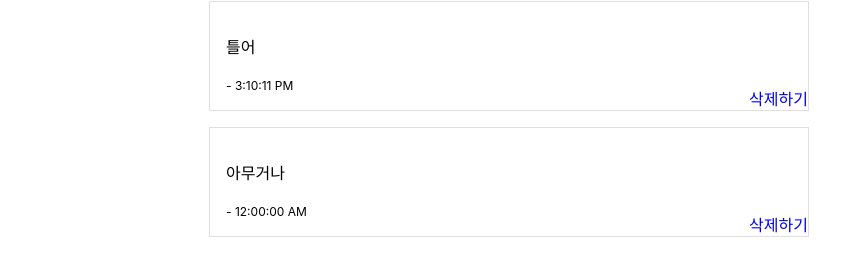
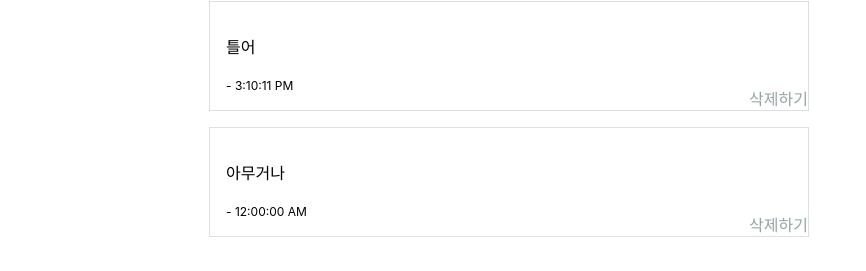
Before and after one commit to SinChaNo/git2021-working, a React (Create React App) app in the folder 4-react/myworkspace/: page /Feed in a window 1280 px wide. Shown: the part 269-540 px from the top of the page, without its empty margins (231-1097 px from the left). Built offline with nearby package versions, Linux system fonts and the light colour scheme.

Commit message:
2021.08.24(fix remove btn add link-secondary)

```diff
--- a/4-react/myworkspace/src/components/Feed.tsx
+++ b/4-react/myworkspace/src/components/Feed.tsx
@@ -178,7 +178,7 @@ const Feed = () => {
                   </span>
                   <a
                     href="#!"
-                    className="position-absolute bottom-0 end-0" style={{textDecoration: "none"}}
+                    className="link-secondary fs-6 text-nowrap position-absolute bottom-0 end-0" style={{textDecoration: "none"}}
                     onClick = { () => {
                       del(item.id);
                     }}
```
